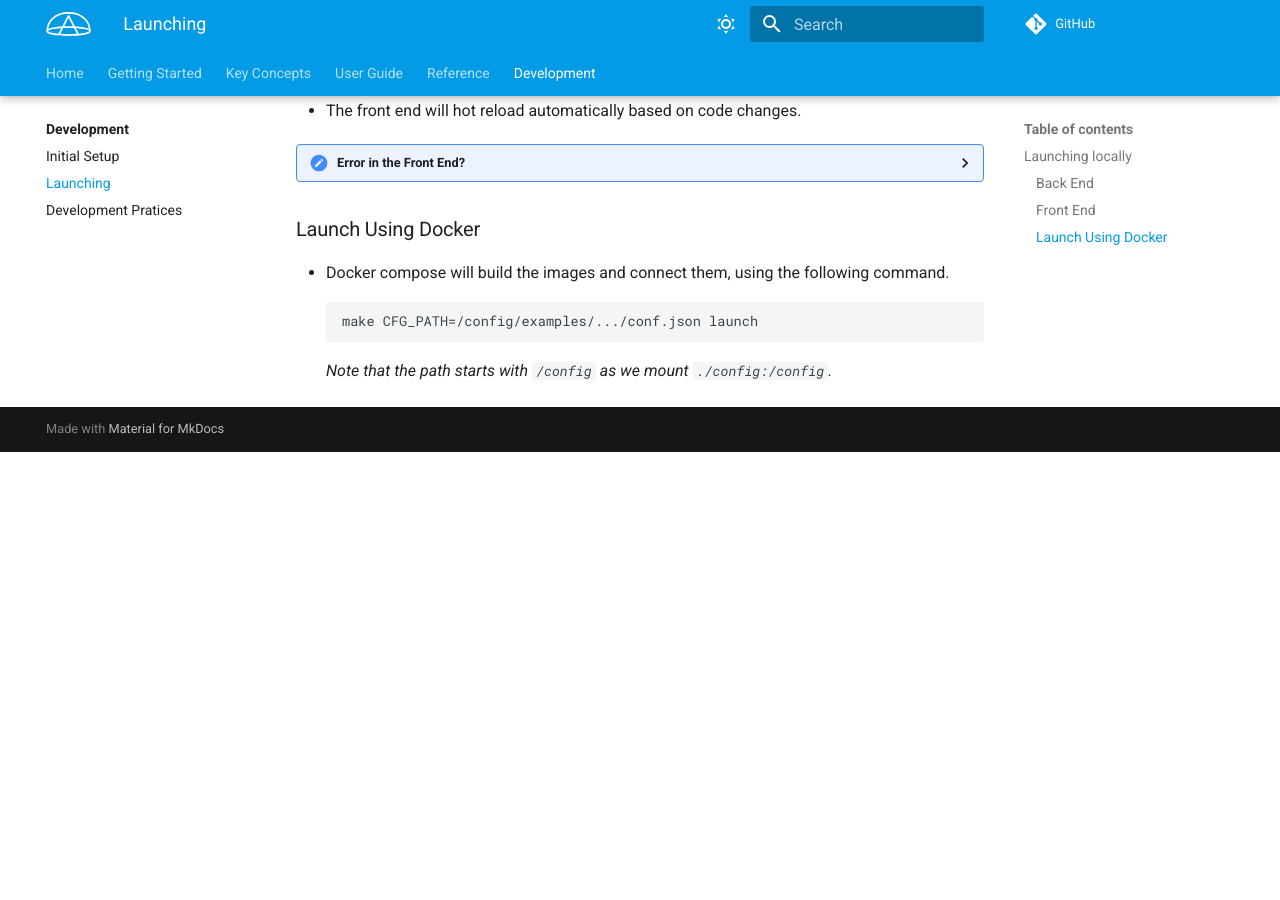
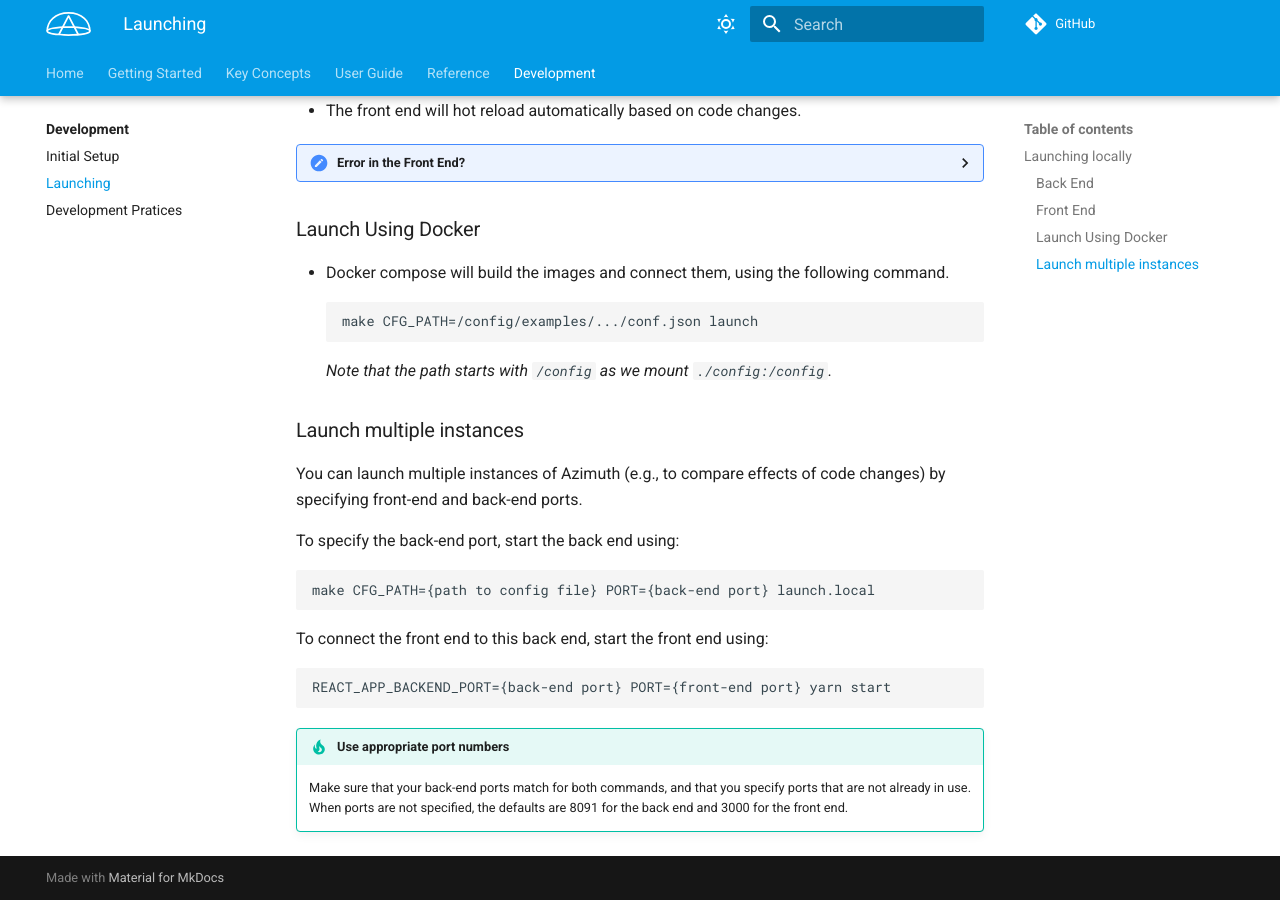
Before and after one commit to ServiceNow/azimuth, an MkDocs documentation site: the page built from docs/docs/development/launching.md, in a window 1280 px wide and 900 px high, scrolled down 1980 px. Built offline with MkDocs 1.6.1 and Material for MkDocs 9.7.7, drawn with Linux system fonts in a browser that asks for light colours; comment, search, counter and statistics services are not loaded; the version menu is left out; before the commit the page ends 2432 px from its top, so only the background shows below that.

Commit message:
Add ability to specify F-E and B-E ports (#286)
Co-authored-by: Joseph Marinier <joseph.marinier@servicenow.com>

````diff
--- a/docs/docs/development/launching.md
+++ b/docs/docs/development/launching.md
@@ -97,3 +97,23 @@ yarn start
   make CFG_PATH=/config/examples/.../conf.json launch
   ```
   _Note that the path starts with `/config` as we mount `./config:/config`._
+
+### Launch multiple instances
+
+You can launch multiple instances of Azimuth (e.g., to compare effects of code changes) by
+specifying front-end and back-end ports.
+
+To specify the back-end port, start the back end using:
+  ```
+  make CFG_PATH={path to config file} PORT={back-end port} launch.local
+  ```
+
+To connect the front end to this back end, start the front end using:
+  ```
+  REACT_APP_BACKEND_PORT={back-end port} PORT={front-end port} yarn start
+  ```
+
+!!! tip "Use appropriate port numbers"
+    Make sure that your back-end ports match for both commands, and that you specify ports
+    that are not already in use. When ports are not specified, the defaults are 8091 for the back
+    end and 3000 for the front end.
````
Also changed, not shown: CHANGELOG.md, 2 other files.
